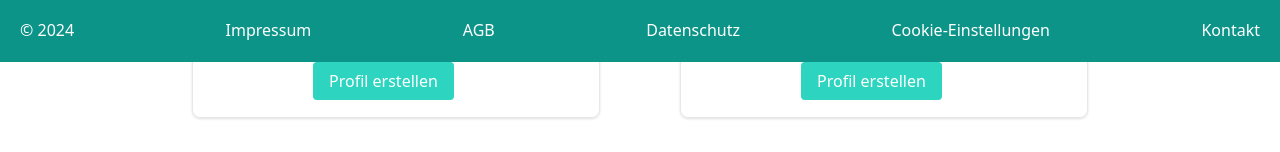
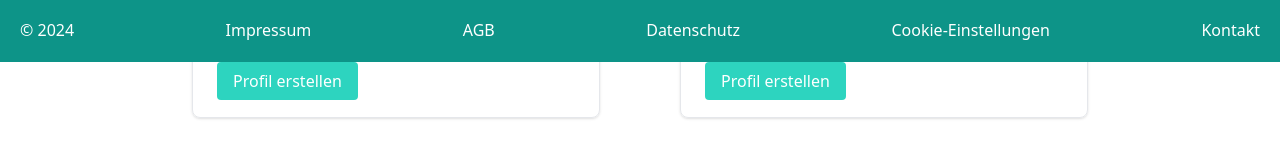
Before and after one commit to michkffm/FinalProject, a React (Vite) app in the folder frontend/: page / in a window 1280 px wide. Shown: the part 738-890 px from the top of the page. Built offline with nearby package versions, Linux system fonts and the light colour scheme.

Commit message:
verschiebe Button in Home nach links

```diff
--- a/frontend/src/components/Home.jsx
+++ b/frontend/src/components/Home.jsx
@@ -144,7 +144,7 @@ export function Home() {
             <button>
               <Link
                 to="/profile"
-                className="bg-teal-400 text-white py-2 px-4 rounded hover:bg-teal-500 w-full sm:w-auto ml-24"
+                className="bg-teal-400 text-white py-2 px-4 rounded hover:bg-teal-500 w-full sm:w-auto"
               >
                 Profil erstellen
               </Link>
@@ -214,7 +214,7 @@ export function Home() {
             <button>
               <Link
                 to="/profile"
-                className="bg-teal-400 text-white py-2 px-4 rounded hover:bg-teal-500 w-full sm:w-auto ml-24"
+                className="bg-teal-400 text-white py-2 px-4 rounded hover:bg-teal-500 w-full sm:w-auto"
               >
                 Profil erstellen
               </Link>
```
